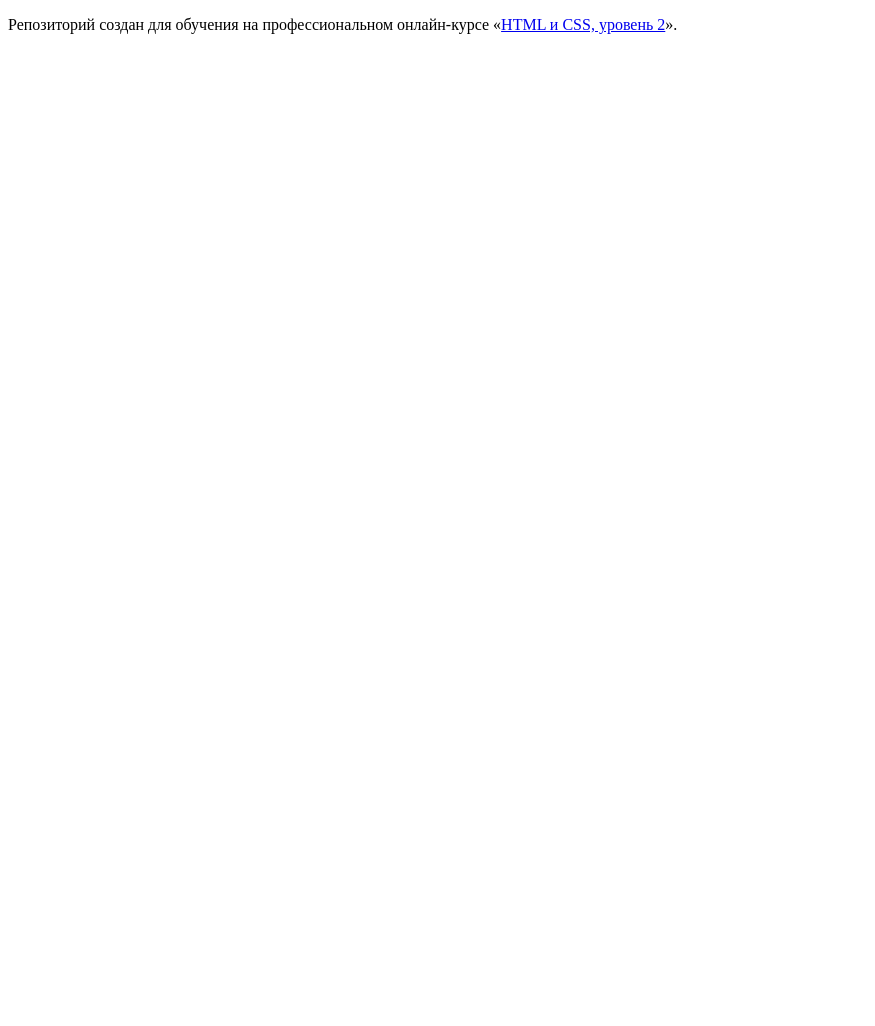
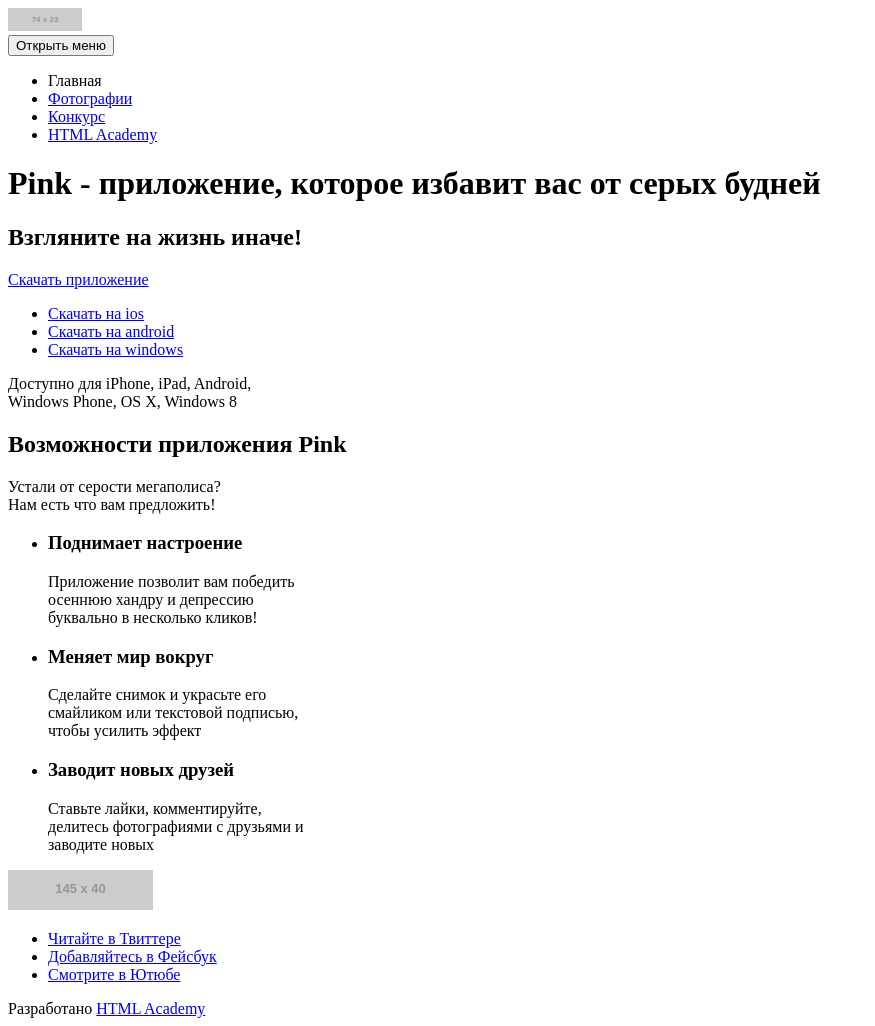
Before and after one commit to nabeev/1404097-pink-20, a website: page source/index.html in a window 1280 px wide. Shown: the whole page, without its empty margins (0-875 px from the left). Before the commit the page ends 800 px from the top, so only its background shows below. Drawn offline with Linux system fonts and the light colour scheme; placeholder pictures from the web are drawn by us.

Commit message:
Добавляет базовую разметку страниц

```diff
--- a/source/index.html
+++ b/source/index.html
@@ -1,12 +1,145 @@
 <!DOCTYPE html>
-<html lang="ru">
+<html class="page" lang="ru">
   <head>
     <meta charset="utf-8">
     <title>HTML Academy: Пинк</title>
   </head>
-  <body>
+  <body class="page__body">
+    <header class="page-header">
+      <a class="page-header__logo">
+        <img src="https://via.placeholder.com/74x23" width="74" height="23" alt="Pink - раскрась свою жизнь">
+      </a>
+      <nav class="main-nav">
+        <button class="main-nav__toggle" type="button">
+          <span class="visually-hidden">
+            Открыть меню
+          </span>
+        </button>
+        <div class="main-nav__wrapper">
+          <ul class="main-nav__list site-list">
+            <li class="site-list__item site-list__item--active">
+              <a>
+                Главная
+              </a>
+            </li>
+            <li class="site-list__item">
+              <a href="photo.html">
+                Фотографии
+              </a>
+            </li>
+            <li class="site-list__item">
+              <a href="form.html">
+                Конкурс
+              </a>
+            </li>
+            <li class="site-list__item">
+              <a href="https://htmlacademy.ru">
+                HTML Academy
+              </a>
+            </li>
+          </ul>
+        </div>
+      </nav>
+    </header>
 
-    <p>Репозиторий создан для обучения на профессиональном онлайн‑курсе «<a href="https://htmlacademy.ru/intensive/adaptive">HTML и CSS, уровень 2</a>».</p>
+    <main class="page-main">
+      <h1 class="visually-hidden">
+        Pink - приложение, которое избавит вас от серых будней
+      </h1>
 
+      <section class="download-offer">
+        <h2 class="dowload-offer__title">
+          Взгляните на жизнь иначе!
+        </h2>
+        <a class="download-offer__button" href="#">
+          Скачать приложение
+        </a>
+        <div class="download-offer_wrapper">
+          <ul class="download-offer__os os-list">
+            <li class="os-list__item os-list__item--ios">
+              <a href="#">Скачать на ios</a>
+            </li>
+            <li class="os-list__item os-list__item--android">
+              <a href="#">Скачать на android</a>
+            </li>
+            <li class="os-list__item os-list__item--windows">
+              <a href="#">Скачать на windows</a>
+            </li>
+          </ul>
+          <p class="download-offer__discription">
+            Доступно для iPhone, iPad, Android,<br>
+            Windows Phone, OS X, Windows 8
+          </p>
+        </div>
+      </section>
+
+      <section class="app-features">
+        <h2 class="visually-hidden">
+          Возможности приложения Pink
+        </h2>
+        <p class="app-features__promotion">
+          Устали от серости мегаполиса?<br>
+          Нам есть что вам предложить!
+        </p>
+        <ul class="app-features__list feature-list">
+          <li class="feature-list__item">
+            <h3 class="feature-list__title">
+              Поднимает настроение
+            </h3>
+            <p class="feature-list__description">
+              Приложение позволит вам победить<br>
+              осеннюю хандру и депрессию<br>
+              буквально в несколько кликов!
+            </p>
+          </li>
+          <li class="feature-list__item">
+            <h3 class="feature-list__title">
+              Меняет мир вокруг
+            </h3>
+            <p class="feature-list__description">
+              Сделайте снимок и украсьте его<br>
+              смайликом или текстовой подписью,<br>
+              чтобы усилить эффект
+            </p>
+          </li>
+          <li class="feature-list__item">
+            <h3 class="feature-list__title">
+              Заводит новых друзей
+            </h3>
+            <p class="feature-list__description">
+              Ставьте лайки, комментируйте,<br>
+              делитесь фотографиями с друзьями и<br>
+              заводите новых
+            </p>
+          </li>
+        </ul>
+      </section>
+      <!-- В этом задании тут пробел, пока не нужно размечать -->
+    </main>
+
+    <footer class="page-footer">
+      <div class="page-footer__wrapper">
+        <a class="page-footer__logo" href="#">
+          <img src="https://via.placeholder.com/145x40" width="145" height="40" alt="Pink - раскрась свою жизнь">
+        </a>
+        <div class="page-footer__social social">
+          <ul class=social__list>
+            <li class="social__item">
+              <a class="social__link social__link--twitter" href="#">Читайте в Твиттере</a>
+            </li>
+            <li class="social__item">
+              <a class="social__link social__link--facebook" href="#">Добавляйтесь в Фейсбук</a>
+            </li>
+            <li class="social__item">
+              <a class="social__link social__link--youtube" href="#">Смотрите в Ютюбе</a>
+            </li>
+          </ul>
+        </div>
+        <div class="page-footer__copyright copyright">
+          <span class="copyright__text">Разработано</span>
+          <a class="copyright__link" href="https://htmlacademy.ru">HTML Academy</a>
+        </div>
+      </div>
+    </footer>
   </body>
 </html>
```
Also changed, not shown: source/form.html (added, +79 -0 lines), source/photo.html (added, +184 -0 lines).
